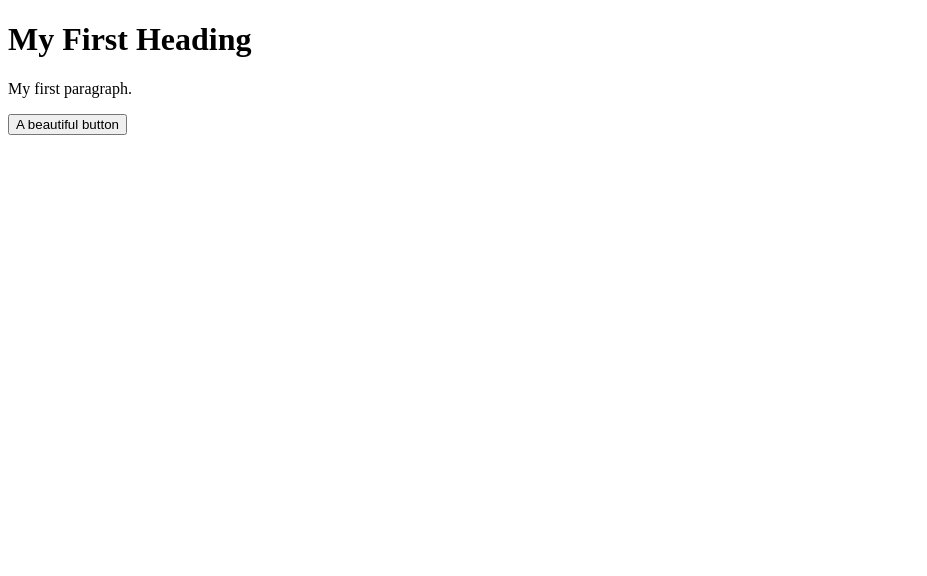
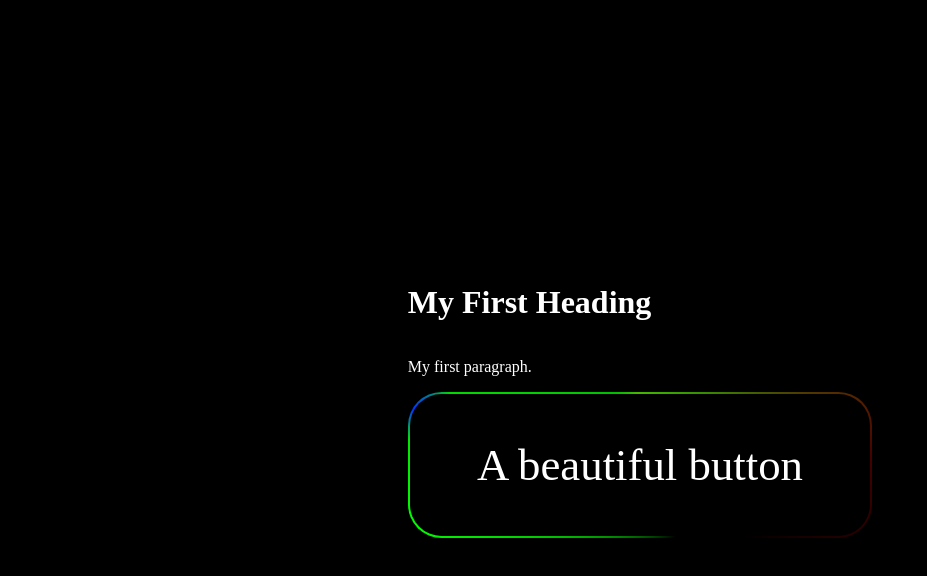
Before and after one commit to Btweenyoi/BTIndustries.github.io, a plain HTML site: page index.html in a window 1280 px wide. Shown: the whole page, without its empty margins (0-927 px from the left). Drawn offline with Linux system fonts and the light colour scheme; a web font is replaced by a local one.

Commit message:
Update index.html

```diff
--- a/index.html
+++ b/index.html
@@ -1,4 +1,5 @@
 <!DOCTYPE html>
+<link rel="stylesheet" type="text/css" href="https://btweenyoi.github.io/BTIndustries.github.io/style.css">
 <html>
 <body>
 
```
